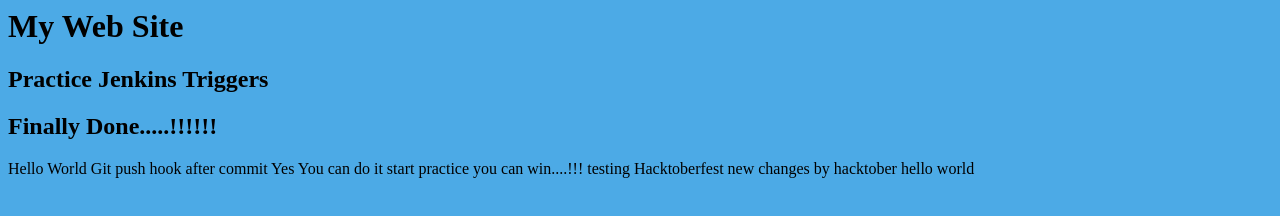
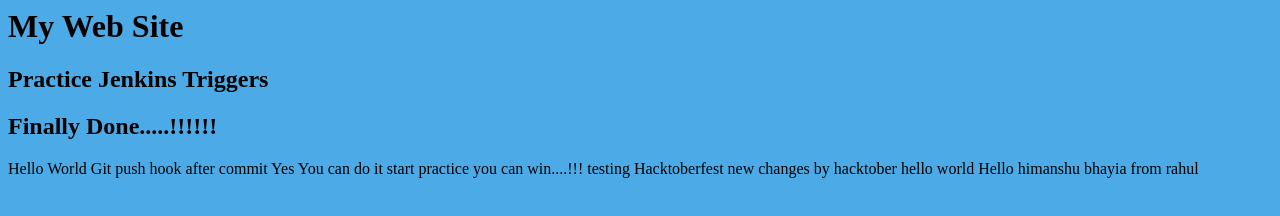
Before and after one commit to himanshutak8/devops1, a plain HTML site: page index.html in a window 1280 px wide. Drawn offline with Linux system fonts and the light colour scheme.

Commit message:
Update index.html

```diff
--- a/index.html
+++ b/index.html
@@ -11,3 +11,4 @@ testing
 Hacktoberfest
 new changes by hacktober
 hello world
+  Hello himanshu bhayia from rahul
```
